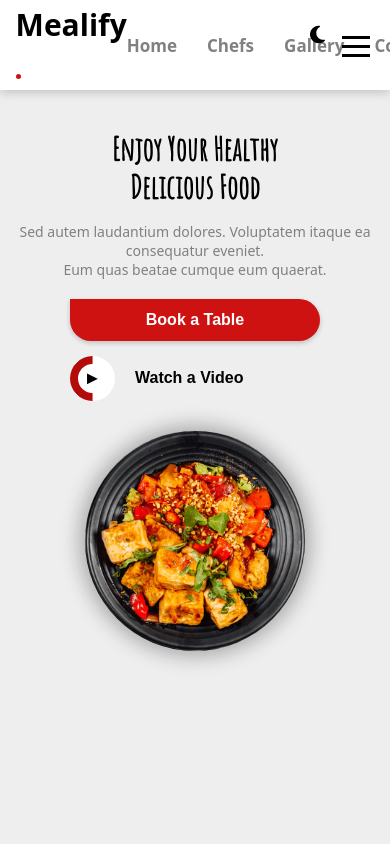
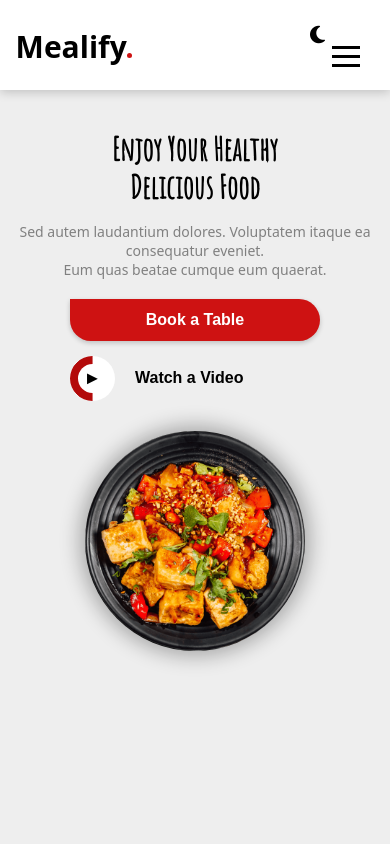
Before and after one commit to Amr-Suliman/Mealify, a plain HTML site: page index.html in a window 390 px wide. Shown: the top 844 px of the page. Drawn offline with Linux system fonts and the light colour scheme.

Commit message:
update media.css

```diff
--- a/CSS/media.css
+++ b/CSS/media.css
@@ -14,6 +14,55 @@
     top: 25px;
     right: 65px;
     font-size: 20px;
+  }
+
+  /* FIX: .menu-label / .links-nav collapse behavior was only handled in
+     the 481-768px and 769-1024px breakpoints, so on phones narrower than
+     480px the nav links kept the desktop flex-row layout and overlapped
+     the theme toggle / hamburger icon (visible as "Contact" text getting
+     covered by the hamburger lines). Collapsing the links behind the
+     hamburger here fixes it. */
+  .menu-label {
+    display: block;
+    cursor: pointer;
+    font-size: 22px;
+    text-align: center;
+    padding: 10px;
+  }
+
+  .links-nav {
+    float: none !important;
+    width: 100%;
+    text-align: center;
+    padding: 0;
+    max-height: 0;
+    overflow: hidden;
+    transition: max-height 0.4s ease-in-out;
+  }
+
+  .menu-toggle:checked ~ .links-nav {
+    max-height: 500px;
+  }
+
+  .links-nav ul {
+    display: flex;
+    flex-direction: column;
+    gap: 15px;
+    align-items: center;
+    padding: 15px 0;
+    margin: 0;
+    list-style: none;
+  }
+
+  .links-nav ul li {
+    display: block;
+    margin: 5px 0;
+  }
+
+  .links-nav ul li a {
+    font-size: 16px;
+    display: block;
+    padding: 8px 0;
   }
 
   /* Home Section */
```
